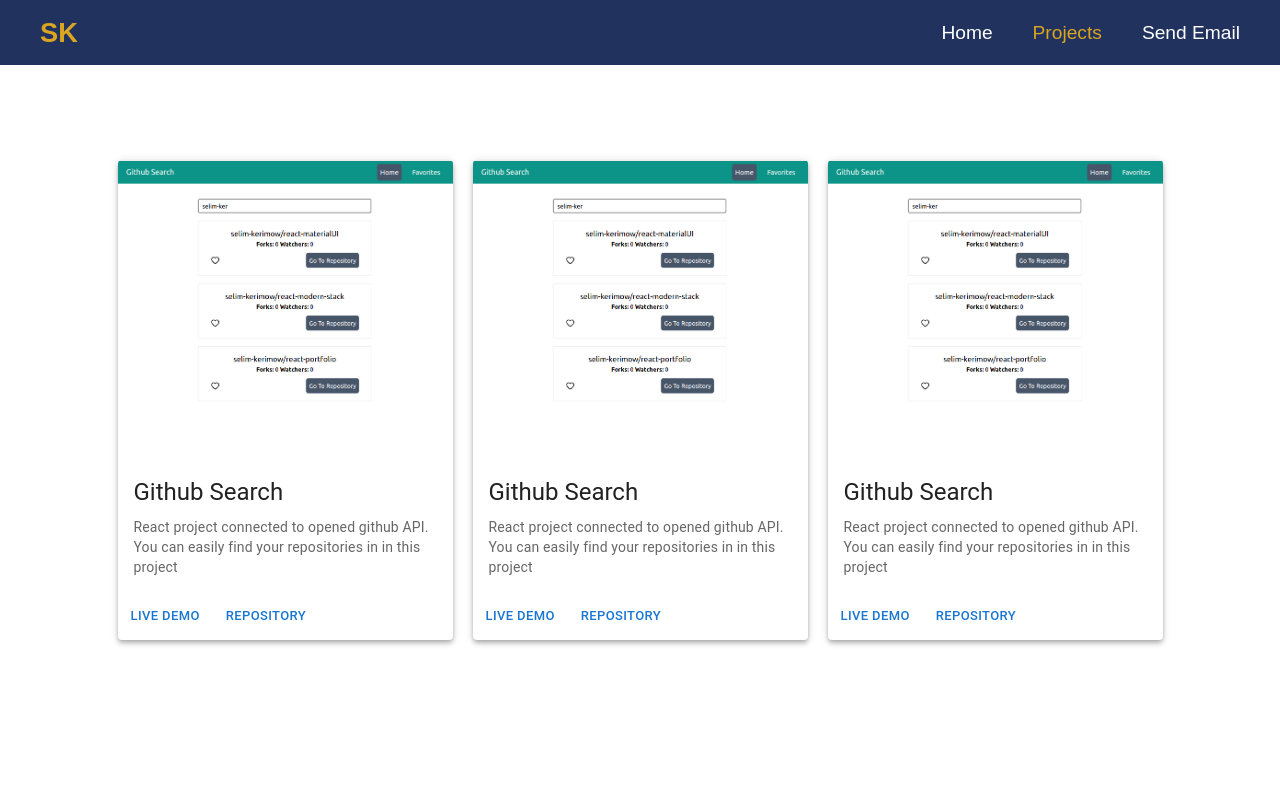
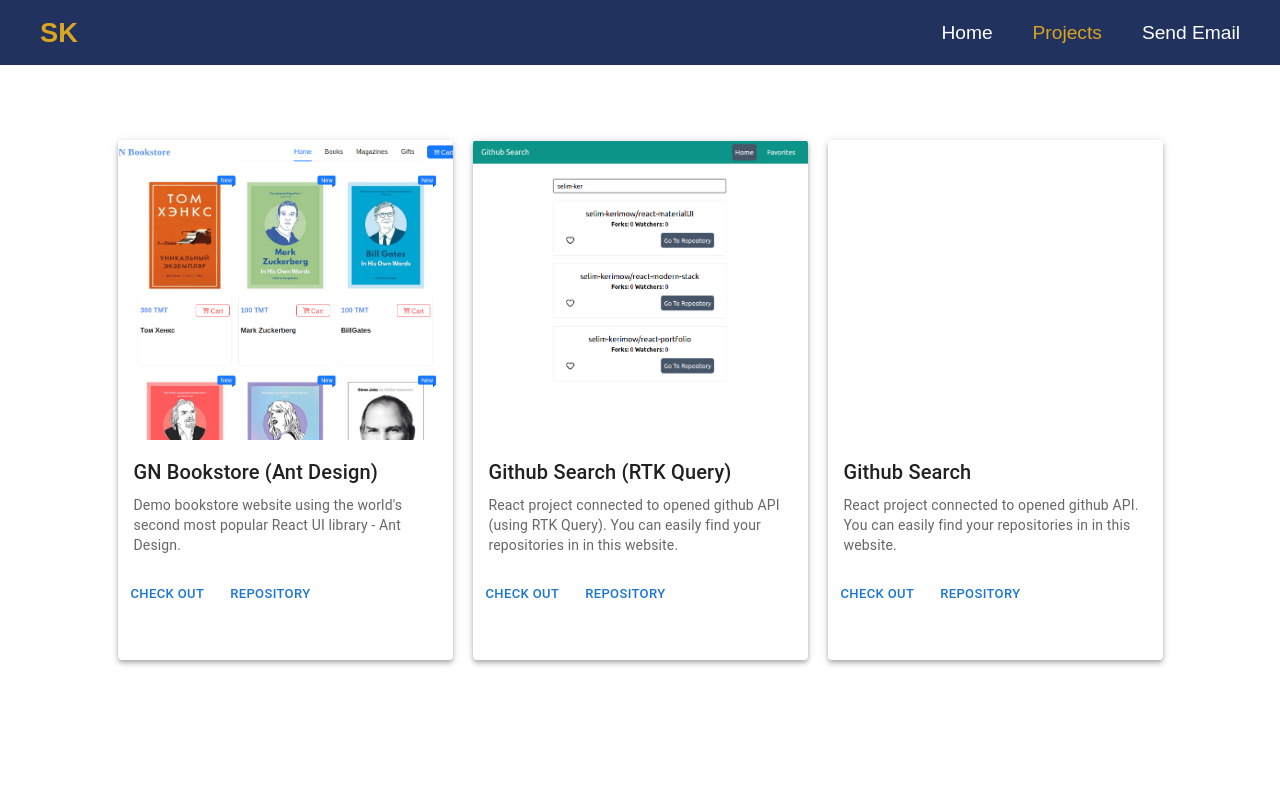
Before and after one commit to selim-kerimow/react-portfolio, a React (Vite) app: page /projects in a window 1280 px wide. Shown: the top 800 px of the page. Built offline with nearby package versions, Linux system fonts and the light colour scheme; a web font is replaced by a local one.

Commit message:
little changes at project page

```diff
--- a/src/components/ProjectCard.tsx
+++ b/src/components/ProjectCard.tsx
@@ -1,4 +1,5 @@
 import React from "react";
+import { IProject } from "../projects";
 
 // Material UI
 import { Card, CardMedia, CardContent, Typography, CardActions, Button } from '@mui/material'
@@ -6,30 +7,35 @@
 import githubSearch from '../assets/github-search.png'
 
 
-const ProjectCard: React.FC = () => {
+interface ProjectCardProps {
+    project: IProject
+}
+
+
+const ProjectCard: React.FC<ProjectCardProps> = ({ project }) => {
 
 
 
     return (
-        <Card sx={{maxWidth: 335}} elevation={4}>
+        <Card sx={{maxWidth: 335, width: 335, height: 520}} elevation={4}>
             <CardMedia
                 sx={{ height: 300, width: '100%'}}
-                image={githubSearch}
+                image={project.image}
                 title="green iguana"
             />
             <CardContent>
-                <Typography gutterBottom variant="h5" component="div">
-                    Github Search
+                <Typography gutterBottom variant="h6" component="div">
+                    { project.title }
                 </Typography>
                 <Typography variant="body2" color="text.secondary">
-                    React project connected to opened github API. You can easily find your repositories in in this project
+                    { project.description }
                 </Typography>
             </CardContent>
             <CardActions sx={{ gap: '8px'}}>
-                <Button size="small" sx={{position: 'inherit'}} href="https://selim-kerimow.github.io/react-modern-stack/" target="_blank">
-                        Live Demo
+                <Button size="small" sx={{position: 'inherit'}} href={project.check_url} target="_blank">
+                        Check Out
                 </Button>
-                <Button size="small" sx={{position: 'inherit'}} href="https://github.com/selim-kerimow/github-search" target="_blank">
+                <Button size="small" sx={{position: 'inherit'}} href={project.repo_url} target="_blank">
                     Repository
                 </Button>
             </CardActions>
--- a/src/pages/Projects.tsx
+++ b/src/pages/Projects.tsx
@@ -1,5 +1,6 @@
 import React from "react";
 import ProjectCard from "../components/ProjectCard";
+import { projects } from "../projects";
 
 // css
 import '../css/projects.css'
@@ -11,9 +12,10 @@
 
     return (
         <div className="projects">
-            <ProjectCard />
-            <ProjectCard />
-            <ProjectCard />
+            { projects?.map(project => (
+                <ProjectCard project={project}/>
+            ))}
+
         </div>
     )
 }
--- /dev/null
+++ b/src/projects.ts
@@ -0,0 +1,38 @@
+import githubSearch from './assets/github-search.png'
+import GNBookstore from './assets/GNBookstore.png'
+
+export interface IProject {
+    id: number,
+    title: string,
+    description: string,
+    check_url: string,
+    repo_url: string,
+    image: string
+}
+
+export const projects: IProject[] = [
+    {
+        id: 1,
+        title: 'GN Bookstore (Ant Design)',
+        description: "Demo bookstore website using the world's second most popular React UI library - Ant Design.",
+        check_url: '',
+        repo_url: 'https://github.com/selim-kerimow/react-antd',
+        image: GNBookstore
+    },
+    {
+        id: 2,
+        title: 'Github Search (RTK Query)',
+        description: 'React project connected to opened github API (using RTK Query). You can easily find your repositories in in this website.',
+        check_url: 'https://selim-kerimow.github.io/github-search',
+        repo_url: 'https://github.com/selim-kerimow/github-search',
+        image: githubSearch
+    },
+    {
+        id: 3,
+        title: 'Github Search',
+        description: 'React project connected to opened github API. You can easily find your repositories in in this website.',
+        check_url: 'https://selim-kerimow.github.io/github-search',
+        repo_url: 'https://github.com/selim-kerimow/github-search',
+        image: ''
+    },
+]
```
Also changed, not shown: src/assets/GNBookstore.png (added).
